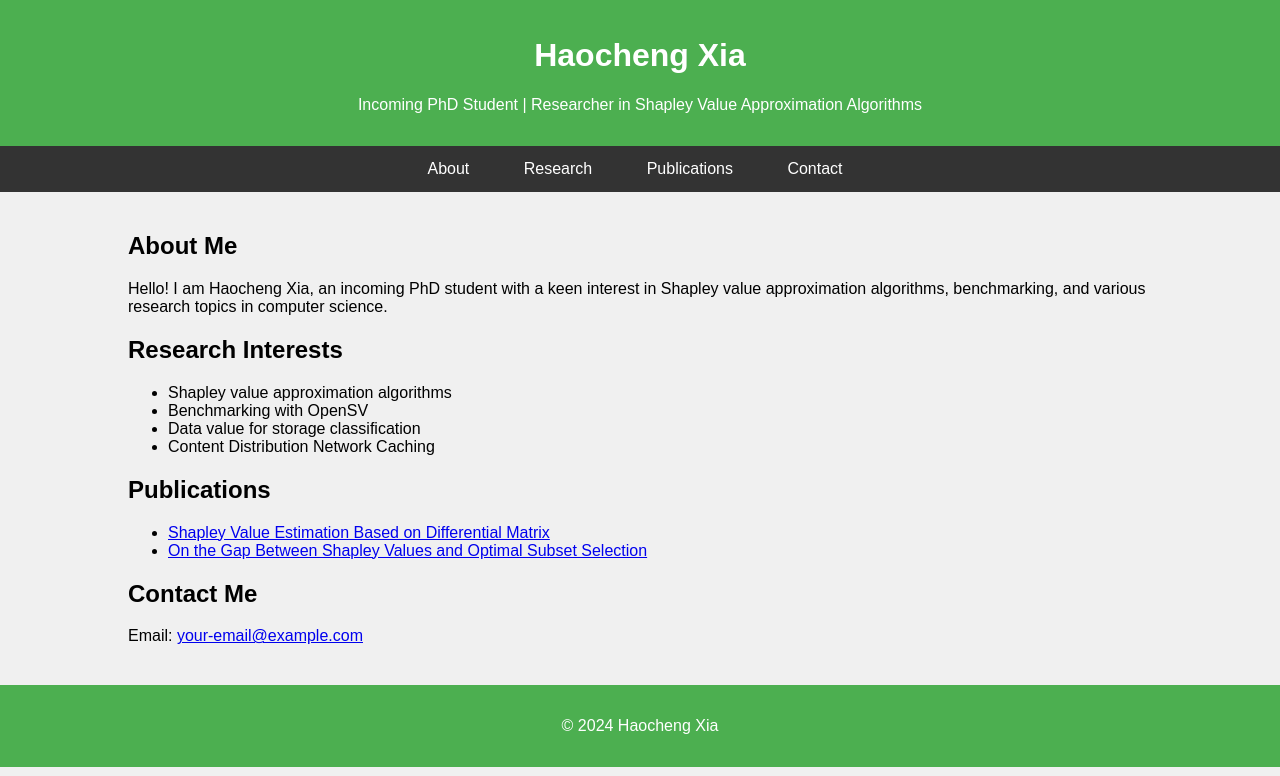
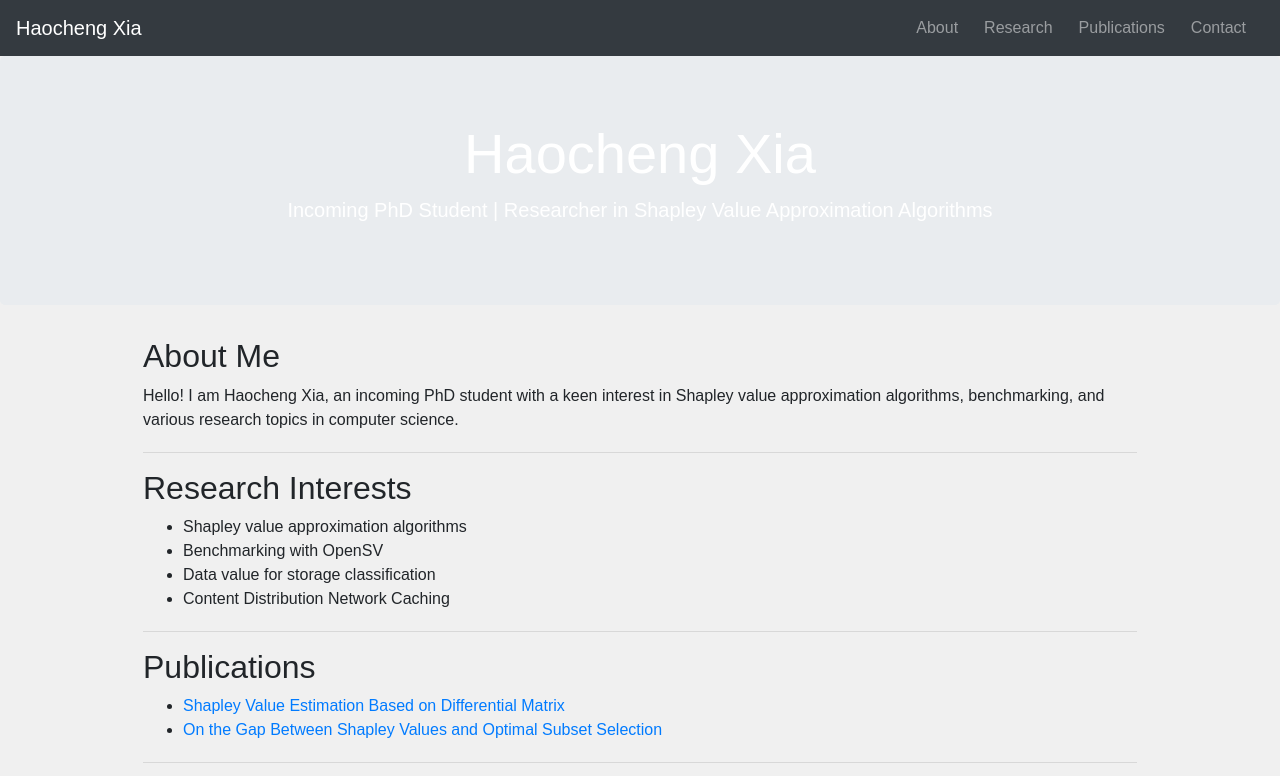
Before and after one commit to JPang0625/JPang0624.github.io, a plain HTML site: page index.html in a window 1280 px wide. Shown: the top 776 px of the page. Drawn offline with nearby package versions, Linux system fonts and the light colour scheme.

Commit message:
Update index.html

```diff
--- a/index.html
+++ b/index.html
@@ -4,31 +4,36 @@
     <meta charset="UTF-8">
     <meta name="viewport" content="width=device-width, initial-scale=1.0">
     <title>Haocheng Xia's Personal Homepage</title>
+    <link rel="stylesheet" href="https://maxcdn.bootstrapcdn.com/bootstrap/4.5.2/css/bootstrap.min.css">
     <link rel="stylesheet" href="styles.css">
 </head>
 <body>
-    <header>
-        <div class="container">
-            <h1>Haocheng Xia</h1>
-            <p>Incoming PhD Student | Researcher in Shapley Value Approximation Algorithms</p>
-        </div>
-    </header>
-    <nav>
-        <div class="container">
-            <ul>
-                <li><a href="#about">About</a></li>
-                <li><a href="#research">Research</a></li>
-                <li><a href="#publications">Publications</a></li>
-                <li><a href="#contact">Contact</a></li>
+    <nav class="navbar navbar-expand-md navbar-dark bg-dark">
+        <a class="navbar-brand" href="#">Haocheng Xia</a>
+        <button class="navbar-toggler" type="button" data-toggle="collapse" data-target="#navbarNav">
+            <span class="navbar-toggler-icon"></span>
+        </button>
+        <div class="collapse navbar-collapse" id="navbarNav">
+            <ul class="navbar-nav ml-auto">
+                <li class="nav-item"><a class="nav-link" href="#about">About</a></li>
+                <li class="nav-item"><a class="nav-link" href="#research">Research</a></li>
+                <li class="nav-item"><a class="nav-link" href="#publications">Publications</a></li>
+                <li class="nav-item"><a class="nav-link" href="#contact">Contact</a></li>
             </ul>
         </div>
     </nav>
-    <main>
+
+    <header class="jumbotron text-center">
+        <h1 class="display-4">Haocheng Xia</h1>
+        <p class="lead">Incoming PhD Student | Researcher in Shapley Value Approximation Algorithms</p>
+    </header>
+
     <div class="container">
         <section id="about">
             <h2>About Me</h2>
             <p>Hello! I am Haocheng Xia, an incoming PhD student with a keen interest in Shapley value approximation algorithms, benchmarking, and various research topics in computer science.</p>
         </section>
+        <hr>
         <section id="research">
             <h2>Research Interests</h2>
             <ul>
@@ -38,6 +43,7 @@
                 <li>Content Distribution Network Caching</li>
             </ul>
         </section>
+        <hr>
         <section id="publications">
             <h2>Publications</h2>
             <ul>
@@ -46,16 +52,20 @@
                 <!-- Add more publications as needed -->
             </ul>
         </section>
+        <hr>
         <section id="contact">
             <h2>Contact Me</h2>
             <p>Email: <a href="mailto:your-email@example.com">your-email@example.com</a></p>
         </section>
     </div>
-    </main>
-    <footer>
-        <div class="container">
+
+    <footer class="text-center bg-dark text-white py-4">
         <p>&copy; 2024 Haocheng Xia</p>
-        </div>
     </footer>
+
+    <script src="https://code.jquery.com/jquery-3.5.1.slim.min.js"></script>
+    <script src="https://cdn.jsdelivr.net/npm/@popperjs/core@2.9.2/dist/umd/popper.min.js"></script>
+    <script src="https://maxcdn.bootstrapcdn.com/bootstrap/4.5.2/js/bootstrap.min.js"></script>
+    <script src="scripts.js"></script>
 </body>
 </html>
```
Lines whose indentation alone changed are shown as unchanged.
